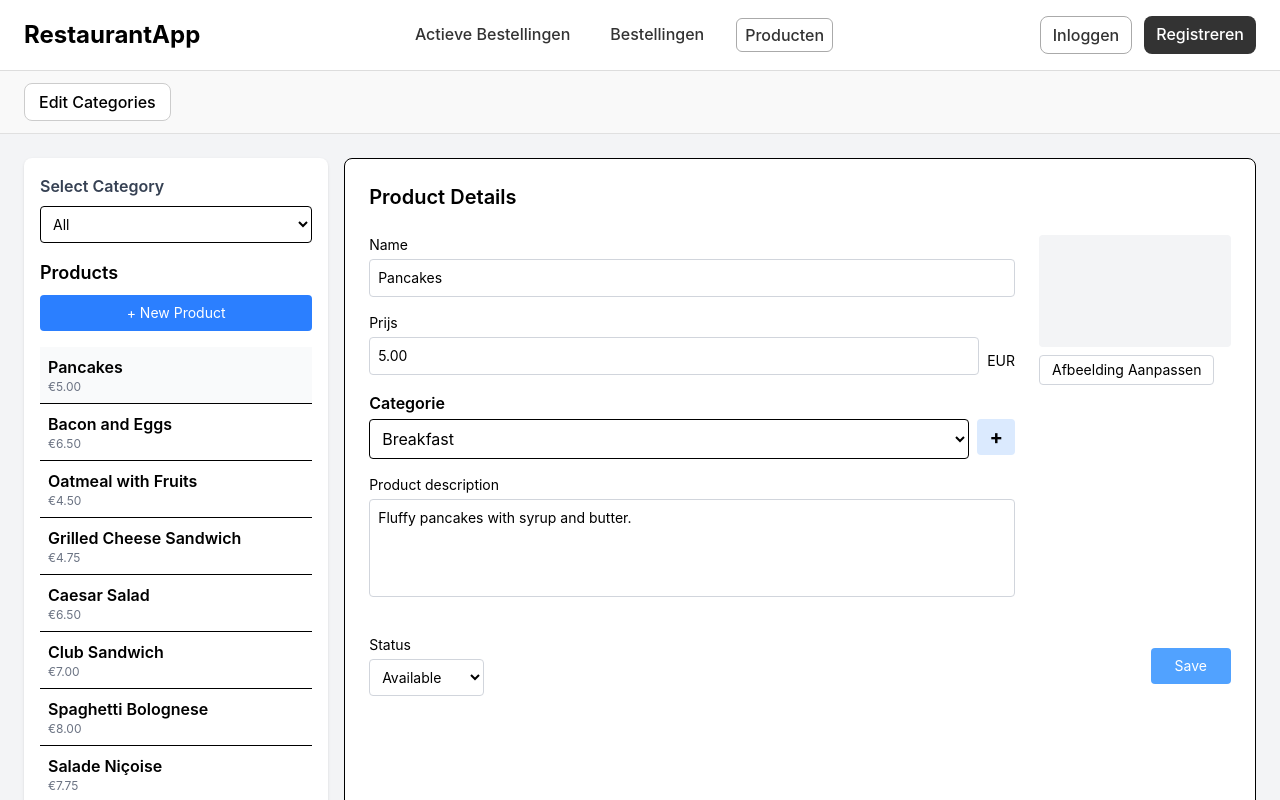
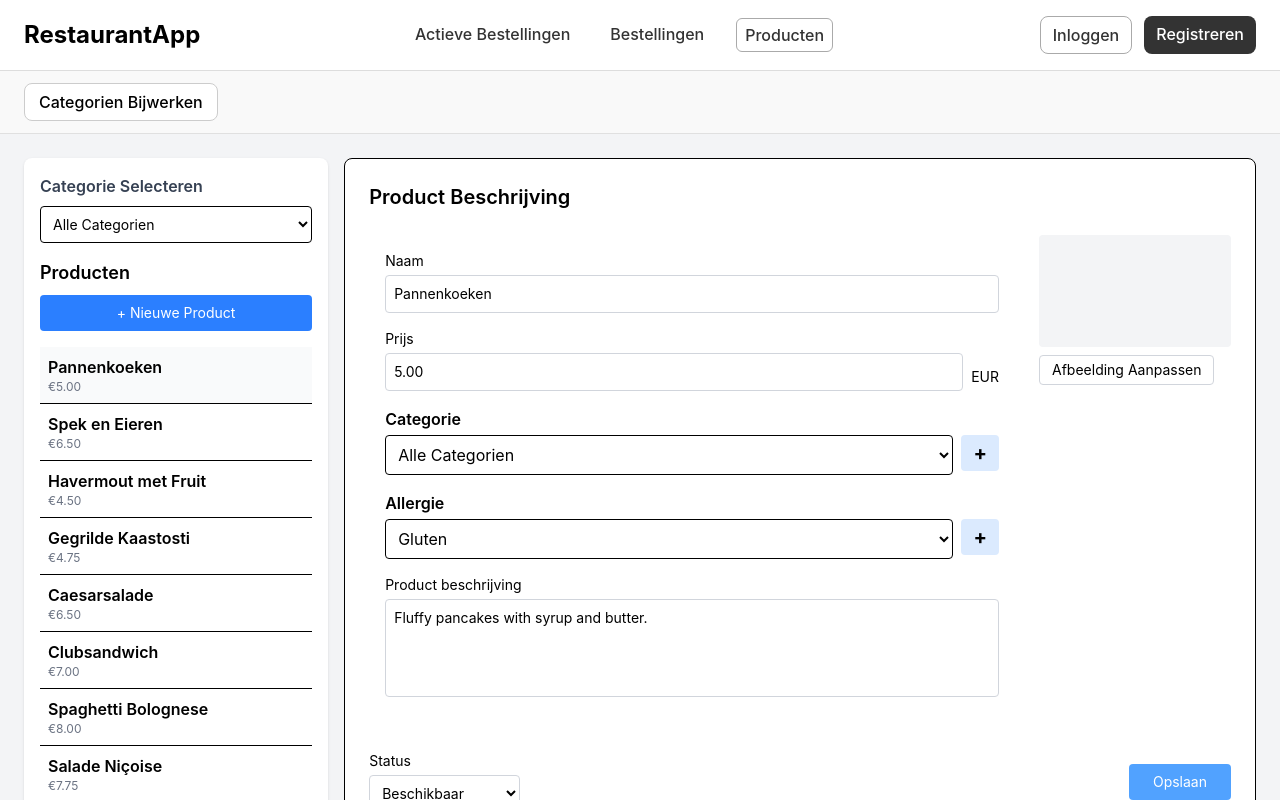
Before and after one commit to cassandrakhaya/ManagerSide-Frontend, a React (Vite) app: page / in a window 1280 px wide. Shown: the top 800 px of the page. Built offline with nearby package versions, Linux system fonts and the light colour scheme.

Commit message:
Bijwerken categrien, allergien en alles nederlands talig

```diff
--- a/src/App.jsx
+++ b/src/App.jsx
@@ -24,7 +24,7 @@ const App = () => {
       {/* Sub-toolbar */}
       <div className="sub-toolbar">
         {/* <button className="btn-light">All Categories</button> */}
-        <button className="btn-light">Edit Categories</button>
+        <button className="btn-light">Categorien Bijwerken</button>
       </div>
 
       {/* Routes */}
--- a/src/components/start/CategoryList.jsx
+++ /dev/null
@@ -1,65 +0,0 @@
-import React, { useState } from "react";
-import { useNavigate } from "react-router-dom";
-
-const categories = [
-    "Breakfast",
-    "Lunch",
-    "Dinner",
-    "Drinks",
-    "Desserts",
-    "Sides"
-];
-const CategoryList = ({ selectedCategory, onCategorySelect }) => {
-    return (
-        <div className="flex justify-center">
-            <select
-                value={selectedCategory || "All"}
-                onChange={(e) => onCategorySelect(e.target.value === "All" ? null : e.target.value)}
-                className="px-4 py-2 border border-gray-300 rounded-lg shadow-sm bg-white text-gray-700"
-            >
-                {categories.map(category => (
-                    <option key={category} value={category}>
-                        {category}
-                    </option>
-                ))}
-            </select>
-        </div>
-    );
-};
-
-export default CategoryList;
-// const CategoryList = () => {
-//     const [selectedCategory, setSelectedCategory] = useState("");
-//     const navigate = useNavigate();
-
-//     // Handle category selection
-//     const handleCategoryChange = (event) => {
-//         const category = event.target.value;
-//         setSelectedCategory(category);
-//         if (category) {
-//             navigate(`/menuPage/${category}`);
-//         }
-//     };
-
-//     return (
-//         <div className="min-h-screen flex flex-col items-center justify-center bg-gray-100 p-6">
-//             <h1 className="text-2xl font-bold mb-4">Kies een categorie</h1>
-
-//             {/* Dropdown Menu for Categories */}
-//             <select
-//                 value={selectedCategory}
-//                 onChange={handleCategoryChange}
-//                 className="p-2 border rounded-md"
-//             >
-//                 <option value="">Select a category</option>
-//                 {categories.map((category) => (
-//                     <option key={category} value={category}>
-//                         {category}
-//                     </option>
-//                 ))}
-//             </select>
-//         </div>
-//     );
-// };
-
-// export default CategoryList;
--- a/src/components/start/MenuEdit.jsx
+++ /dev/null
@@ -1,50 +0,0 @@
-import React, { useState } from "react";
-
-const MenuForm = () => {
-    const [name, setName] = useState("");
-    const [description, setDescription] = useState("");
-
-    const handleMenu = async () => {
-        try {
-            setName("");
-            setDescription("");
-        } catch (error) {
-            console.error("Error creating meal: ", error);
-        }
-    };
-
-    return (
-        <div className="bg-white shadow-lg rounded-lg p-6 w-full max-w-md mx-auto">
-            <h2 className="text-xl font-semibold text-gray-700 mb-4 text-center">
-                Product Details
-            </h2>
-
-            {/* Name Input */}
-            <input
-                type="text"
-                placeholder="Enter name"
-                value={name}
-                onChange={(e) => setName(e.target.value)}
-                className="w-full px-4 py-2 border border-gray-300 rounded-md focus:outline-none focus:ring-2 focus:ring-blue-400 mb-3"
-            />
-
-            {/* Description Input */}
-            <textarea
-                placeholder="Enter description"
-                value={description}
-                onChange={(e) => setDescription(e.target.value)}
-                className="w-full px-4 py-2 border border-gray-300 rounded-md focus:outline-none focus:ring-2 focus:ring-blue-400 mb-4 h-24 resize-none"
-            />
-
-            {/* Save Button */}
-            <button
-                onClick={handleMenu}
-                className="w-full bg-blue-500 text-white font-semibold py-2 rounded-md hover:bg-blue-600 transition duration-300"
-            >
-                Save
-            </button>
-        </div>
-    );
-};
-
-export default MenuForm;
--- a/src/components/start/ProductDetails.jsx
+++ b/src/components/start/ProductDetails.jsx
@@ -1,25 +1,53 @@
 import React, { useState } from 'react';
 
-const ProductDetails = ({ selectedItem, setSelectedItem, categories }) => {
+const ProductDetails = ({ selectedItem, setSelectedItem, categories, menuItems, setMenuItems }) => {
+  const allergien = ['Gluten', 'Lactose', 'Noten', 'Eieren', 'Soja'];
+
   const [selectedCategory, setSelectedCategory] = useState(categories[0]);
+  const [selectedAlergie, setSelectedAlergie] = useState(allergien[0]);
+
+  const updateSelectedItem = (updatedFields) => {
+    const updatedItem = { ...selectedItem, ...updatedFields };
+    setSelectedItem(updatedItem);
+
+    const updatedMenuItems = menuItems.map(item =>
+      item.id === updatedItem.id ? updatedItem : item
+    );
+    setMenuItems(updatedMenuItems);
+  };
 
   const addCategoryToProduct = () => {
-    if (!selectedItem.categories?.includes(selectedCategory)) {
-      const updatedCategories = [...(selectedItem.categories || []), selectedCategory];
-      setSelectedItem({ ...selectedItem, categories: updatedCategories });
+    const existing = selectedItem.categories || [];
+    if (!existing.includes(selectedCategory)) {
+      updateSelectedItem({ categories: [...existing, selectedCategory] });
     }
   };
 
+  const removeCategoryFromProduct = (categoryToRemove) => {
+    const updated = selectedItem.categories.filter(c => c !== categoryToRemove);
+    updateSelectedItem({ categories: updated });
+  };
+
+  const addAlergieToProduct = () => {
+    const existing = selectedItem.allergies || [];
+    if (!existing.includes(selectedAlergie)) {
+      updateSelectedItem({ allergies: [...existing, selectedAlergie] });
+    }
+  };
+
+  const removeAlergieFromProduct = (allergieToRemove) => {
+    const updated = selectedItem.allergies.filter(a => a !== allergieToRemove);
+    updateSelectedItem({ allergies: updated });
+  };
+
   return (
-    <div className="flex-1 space-y-4">
+    <div className="flex-1 space-y-4 p-4">
       <div>
-        <label className="block text-sm mb-1">Name</label>
+        <label className="block text-sm mb-1">Naam</label>
         <input
           type="text"
           value={selectedItem.name}
-          onChange={e =>
-            setSelectedItem({ ...selectedItem, name: e.target.value })
-          }
+          onChange={e => updateSelectedItem({ name: e.target.value })}
           className="w-full p-2 border border-gray-300 rounded text-sm"
         />
       </div>
@@ -30,16 +58,14 @@ const ProductDetails = ({ selectedItem, setSelectedItem, categories }) => {
           <input
             type="text"
             value={selectedItem.price.replace("€", "")}
-            onChange={e =>
-              setSelectedItem({ ...selectedItem, price: `€${e.target.value}` })
-            }
+            onChange={e => updateSelectedItem({ price: `€${e.target.value}` })}
             className="w-full p-2 border border-gray-300 rounded text-sm"
           />
         </div>
         <span className="ml-2 mb-1 text-sm">EUR</span>
       </div>
 
-      {/* Custom Category Selector + Button */}
+      {/* Categorie selectie */}
       <div className="mb-4 flex items-center gap-2">
         <div className="flex-grow">
           <label className="block font-semibold mb-1">Categorie</label>
@@ -48,13 +74,9 @@ const ProductDetails = ({ selectedItem, setSelectedItem, categories }) => {
             value={selectedCategory}
             onChange={(e) => setSelectedCategory(e.target.value)}
           >
-            {categories
-              .filter(c => c !== "All")
-              .map(c => (
-                <option key={c} value={c}>
-                  {c}
-                </option>
-              ))}
+            {categories.filter(c => c !== "All").map(c => (
+              <option key={c} value={c}>{c}</option>
+            ))}
           </select>
         </div>
         <button
@@ -65,17 +87,68 @@ const ProductDetails = ({ selectedItem, setSelectedItem, categories }) => {
         </button>
       </div>
 
-      {/* Display added categories */}
+      {/* Categorieën weergeven */}
       {selectedItem.categories?.length > 0 && (
         <div>
-          <label className="block text-sm mb-1">Added Categories</label>
+          <label className="block text-sm mb-1">Toegevoegde Categorieën</label>
           <div className="flex flex-wrap gap-2">
             {selectedItem.categories.map((cat, i) => (
               <span
                 key={i}
-                className="bg-gray-200 px-2 py-1 rounded text-xs text-gray-700"
+                className="flex items-center bg-gray-200 px-2 py-1 rounded text-xs text-gray-700"
               >
                 {cat}
+                <button
+                  className="ml-1 text-red-500 hover:text-red-700"
+                  onClick={() => removeCategoryFromProduct(cat)}
+                >
+                  ❌
+                </button>
+              </span>
+            ))}
+          </div>
+        </div>
+      )}
+
+      {/* Allergieën selectie */}
+      <div className="mb-4 flex items-center gap-2">
+        <div className="flex-grow">
+          <label className="block font-semibold mb-1">Allergie</label>
+          <select
+            className="w-full border px-2 py-2 rounded"
+            value={selectedAlergie}
+            onChange={(e) => setSelectedAlergie(e.target.value)}
+          >
+            {allergien.map(c => (
+              <option key={c} value={c}>{c}</option>
+            ))}
+          </select>
+        </div>
+        <button
+          onClick={addAlergieToProduct}
+          className="mt-6 bg-blue-100 px-3 py-1 rounded text-xl font-bold hover:bg-blue-200 active:scale-95 transition"
+        >
+          +
+        </button>
+      </div>
+
+      {/* Allergieën weergeven */}
+      {selectedItem.allergies?.length > 0 && (
+        <div>
+          <label className="block text-sm mb-1">Toegevoegde Allergieën</label>
+          <div className="flex flex-wrap gap-2">
+            {selectedItem.allergies.map((al, i) => (
+              <span
+                key={i}
+                className="flex items-center bg-red-200 px-2 py-1 rounded text-xs text-gray-700"
+              >
+                {al}
+                <button
+                  className="ml-1 text-red-600 hover:text-red-800"
+                  onClick={() => removeAlergieFromProduct(al)}
+                >
+                  ❌
+                </button>
               </span>
             ))}
           </div>
@@ -83,13 +156,11 @@ const ProductDetails = ({ selectedItem, setSelectedItem, categories }) => {
       )}
 
       <div>
-        <label className="block text-sm mb-1">Product description</label>
+        <label className="block text-sm mb-1">Product beschrijving</label>
         <textarea
           rows={4}
           value={selectedItem.description}
-          onChange={e =>
-            setSelectedItem({ ...selectedItem, description: e.target.value })
-          }
+          onChange={e => updateSelectedItem({ description: e.target.value })}
           className="w-full p-2 border border-gray-300 rounded text-sm resize-none"
         />
       </div>
@@ -98,79 +169,3 @@ const ProductDetails = ({ selectedItem, setSelectedItem, categories }) => {
 };
 
 export default ProductDetails;
-
-
-// import React from 'react';
-
-// const ProductDetails = ({ selectedItem, setSelectedItem, addNewProduct, categories }) => {
-//   return (
-//     <div className="flex-1 space-y-4">
-//       <div>
-//         <label className="block text-sm mb-1">Name</label>
-//         <input
-//           type="text"
-//           value={selectedItem.name}
-//           onChange={e =>
-//             setSelectedItem({ ...selectedItem, name: e.target.value })
-//           }
-//           className="w-full p-2 border border-gray-300 rounded text-sm"
-//         />
-//       </div>
-
-//       <div className="flex items-end">
-//         <div className="flex-1">
-//           <label className="block text-sm mb-1">Prijs</label>
-//           <input
-//             type="text"
-//             value={selectedItem.price.replace("€", "")}
-//             onChange={e =>
-//               setSelectedItem({ ...selectedItem, price: `€${e.target.value}` })
-//             }
-//             className="w-full p-2 border border-gray-300 rounded text-sm"
-//           />
-//         </div>
-//         <span className="ml-2 mb-1 text-sm">EUR</span>
-//       </div>
-
-//       <div className="flex items-end">
-//         <div className="flex-1">
-//           <label className="block text-sm mb-1">Categorie</label>
-//           <select
-//             value={selectedItem.category}
-//             onChange={e =>
-//               setSelectedItem({ ...selectedItem, category: e.target.value })
-//             }
-//             className="w-full p-2 border border-gray-300 rounded text-sm"
-//           >
-//             {categories.filter(c => c !== "All").map(c => (
-//               <option key={c} value={c}>
-//                 {c}
-//               </option>
-//             ))}
-//           </select>
-//         </div>
-//         <button
-//           type="button"
-//           onClick={addNewProduct}
-//           className="w-8 h-8 ml-2 flex items-center justify-center bg-blue-100 border border-gray-300 rounded text-gray-700 hover:bg-blue-200 active:scale-95 transition"
-//         >
-//           +
-//         </button>
-//       </div>
-
-//       <div>
-//         <label className="block text-sm mb-1">Product description</label>
-//         <textarea
-//           rows={4}
-//           value={selectedItem.description}
-//           onChange={e =>
-//             setSelectedItem({ ...selectedItem, description: e.target.value })
-//           }
-//           className="w-full p-2 border border-gray-300 rounded text-sm resize-none"
-//         />
-//       </div>
-//     </div>
-//   );
-// };
-
-// export default ProductDetails;
--- a/src/components/start/Sidebar.jsx
+++ b/src/components/start/Sidebar.jsx
@@ -24,7 +24,7 @@ const Sidebar = ({ menuItems, categories, selectedCategory, setSelectedCategory,
           })
         }
       >
-        New product
+        Nieuwe product
       </button>
 
       <h2 className="text-lg font-semibold mb-2">{selectedCategory.toUpperCase()}</h2>
--- a/src/pages/MenuEditStartPage.jsx
+++ b/src/pages/MenuEditStartPage.jsx
@@ -4,25 +4,25 @@ import ProductDetails from '../components/start/ProductDetails';
 import AfbeeldingUpload from '../components/start/AfbeeldingUpload';
 
 const initialMenuItems = [
-  { id: 1, name: "Pancakes", category: "Breakfast", price: "€5.00", description: "Fluffy pancakes with syrup and butter.", status: "Available", imageUrl: "" },
-  { id: 2, name: "Bacon and Eggs", category: "Breakfast", price: "€6.50", description: "Crispy bacon with scrambled eggs.", status: "Available", imageUrl: "" },
-  { id: 3, name: "Oatmeal with Fruits", category: "Breakfast", price: "€4.50", description: "Healthy oatmeal with fresh fruits and honey.", status: "Available", imageUrl: "" },
-  { id: 4, name: "Grilled Cheese Sandwich", category: "Lunch", price: "€4.75", description: "Toasted sandwich with melted cheese.", status: "Available", imageUrl: "" },
-  { id: 5, name: "Caesar Salad", category: "Lunch", price: "€6.50", description: "Crisp romaine lettuce with Caesar dressing and croutons.", status: "Available", imageUrl: "" },
-  { id: 6, name: "Club Sandwich", category: "Lunch", price: "€7.00", description: "Triple-layered sandwich with turkey, bacon, and lettuce.", status: "Available", imageUrl: "" },
-  { id: 7, name: "Spaghetti Bolognese", category: "Dinner", price: "€8.00", description: "Classic pasta with rich meat sauce.", status: "Available", imageUrl: "" },
-  { id: 8, name: "Salade Niçoise", category: "Dinner", price: "€7.75", description: "French salad with tuna, eggs, and olives.", status: "Available", imageUrl: "" },
-  { id: 9, name: "Vegan Boeuf Bourguignon", category: "Dinner", price: "€8.00", description: "A rich French stew with red wine and vegetables.", status: "Available", imageUrl: "" },
-  { id: 10, name: "Steak with Fries", category: "Dinner", price: "€12.00", description: "Juicy grilled steak with crispy fries.", status: "Available", imageUrl: "" },
-  { id: 11, name: "Coca Cola", category: "Drinks", price: "€2.50", description: "Classic refreshing soft drink.", status: "Available", imageUrl: "" },
-  { id: 12, name: "Fresh Orange Juice", category: "Drinks", price: "€3.00", description: "Freshly squeezed orange juice.", status: "Available", imageUrl: "" },
-  { id: 13, name: "Latte", category: "Drinks", price: "€3.50", description: "Smooth espresso with steamed milk.", status: "Available", imageUrl: "" },
-  { id: 14, name: "Apple Pie", category: "Desserts", price: "€4.50", description: "Traditional apple pie with cinnamon.", status: "Available", imageUrl: "" },
-  { id: 15, name: "Chocolate Cake", category: "Desserts", price: "€5.00", description: "Rich and moist chocolate cake.", status: "Available", imageUrl: "" },
-  { id: 16, name: "Tiramisu", category: "Desserts", price: "€5.50", description: "Classic Italian dessert with coffee and mascarpone.", status: "Available", imageUrl: "" },
+  { id: 1, name: "Pannenkoeken", category: "Lunch", price: "€5.00", description: "Fluffy pancakes with syrup and butter.", status: "Available", imageUrl: "" },
+  { id: 2, name: "Spek en Eieren", category: "Lunch", price: "€6.50", description: "Crispy bacon with scrambled eggs.", status: "Available", imageUrl: "" },
+  { id: 3, name: "Havermout met Fruit", category: "Lunch", price: "€4.50", description: "Healthy oatmeal with fresh fruits and honey.", status: "Available", imageUrl: "" },
+  { id: 4, name: "Gegrilde Kaastosti", category: "Lunch", price: "€4.75", description: "Toasted sandwich with melted cheese.", status: "Available", imageUrl: "" },
+  { id: 5, name: "Caesarsalade", category: "Lunch", price: "€6.50", description: "Crisp romaine lettuce with Caesar dressing and croutons.", status: "Available", imageUrl: "" },
+  { id: 6, name: "Clubsandwich", category: "Lunch", price: "€7.00", description: "Triple-layered sandwich with turkey, bacon, and lettuce.", status: "Available", imageUrl: "" },
+  { id: 7, name: "Spaghetti Bolognese", category: "Avondeten", price: "€8.00", description: "Classic pasta with rich meat sauce.", status: "Available", imageUrl: "" },
+  { id: 8, name: "Salade Niçoise", category: "Avondeten", price: "€7.75", description: "French salad with tuna, eggs, and olives.", status: "Available", imageUrl: "" },
+  { id: 9, name: "Vegan Boeuf Bourguignon", category: "Avondeten", price: "€8.00", description: "A rich French stew with red wine and vegetables.", status: "Available", imageUrl: "" },
+  { id: 10, name: "Steak with Friet", category: "Avondeten", price: "€12.00", description: "Juicy grilled steak with crispy fries.", status: "Available", imageUrl: "" },
+  { id: 11, name: "Coca Cola", category: "Drankjes", price: "€2.50", description: "Classic refreshing soft drink.", status: "Available", imageUrl: "" },
+  { id: 12, name: "Vers Sinaasappelsap", category: "Drankjes", price: "€3.00", description: "Freshly squeezed orange juice.", status: "Available", imageUrl: "" },
+  { id: 13, name: "Latte", category: "Drankjes", price: "€3.50", description: "Smooth espresso with steamed milk.", status: "Available", imageUrl: "" },
+  { id: 14, name: "Appeltaart", category: "Toetjes", price: "€4.50", description: "Traditional apple pie with cinnamon.", status: "Available", imageUrl: "" },
+  { id: 15, name: "Chocoladetaart", category: "Toetjes", price: "€5.00", description: "Rich and moist chocolate cake.", status: "Available", imageUrl: "" },
+  { id: 16, name: "Tiramisu", category: "Toetjes", price: "€5.50", description: "Classic Italian dessert with coffee and mascarpone.", status: "Available", imageUrl: "" },
 ];
 
-const categories = ["All", "Breakfast", "Lunch", "Dinner", "Drinks", "Desserts"];
+const categories = ["Alle Categorien", "Lunch", "Avondeten", "Drankjes", "Toetjes"];
 
 const MenuEditStartPage = () => {
   const [menuItems, setMenuItems] = useState(initialMenuItems);
@@ -69,7 +69,7 @@ const MenuEditStartPage = () => {
       {/* Sidebar */}
       <div className="w-1/4 bg-white shadow rounded-lg p-4">
         <label className="block text-gray-700 font-semibold mb-2">
-          Select Category
+          Categorie Selecteren
         </label>
         <select
           className="w-full p-2 border rounded mb-4 text-sm"
@@ -83,12 +83,12 @@ const MenuEditStartPage = () => {
           ))}
         </select>
 
-        <h2 className="text-lg font-semibold mb-2">Products</h2>
+        <h2 className="text-lg font-semibold mb-2">Producten</h2>
         <button
           className="bg-blue-500 text-white p-2 rounded w-full mb-4 text-sm transition-transform transform active:scale-95"
           onClick={addNewProduct}
         >
-          + New Product
+          + Nieuwe Product
         </button>
 
         <ul className="divide-y">
@@ -111,7 +111,7 @@ const MenuEditStartPage = () => {
 
       {/* Product Details */}
       <div className="w-3/4 bg-white border rounded-lg p-6 ml-4">
-        <h2 className="text-xl font-semibold mb-6">Product Details</h2>
+        <h2 className="text-xl font-semibold mb-6">Product Beschrijving</h2>
         <div className="flex">
           <ProductDetails
             selectedItem={selectedItem}
@@ -137,8 +137,8 @@ const MenuEditStartPage = () => {
               }
               className="p-2 border border-gray-300 rounded text-sm"
             >
-              <option>Available</option>
-              <option>Unavailable</option>
+              <option>Beschikbaar</option>
+              <option>Niet Beschikbaar</option>
             </select>
           </div>
 
@@ -146,7 +146,7 @@ const MenuEditStartPage = () => {
             onClick={() => onSave(selectedItem)}
             className="bg-blue-400 text-white px-6 py-2 rounded hover:bg-blue-500 transition active:scale-95 text-sm"
           >
-            Save
+            Opslaan
           </button>
         </div>
       </div>
--- a/src/pages/MenuPage.jsx
+++ b/src/pages/MenuPage.jsx
@@ -17,7 +17,7 @@ const MenuForm = () => {
 
     return (
         <div className="post-form">
-            <h2>Product Details</h2>
+            <h2>Product Beschrijving</h2>
             <input
                 type="text"
                 placeholder="Enter name"
@@ -29,7 +29,7 @@ const MenuForm = () => {
                 value={description}
                 onChange={(e) => setDescription(e.target.value)}
             />
-            <button onClick={handleMenu}>Save</button>
+            <button onClick={handleMenu}>Opslaan</button>
         </div>
     );
 };
```
Also changed, not shown: src/components/start/CategoryButton.jsx (deleted, +0 -13 lines).
